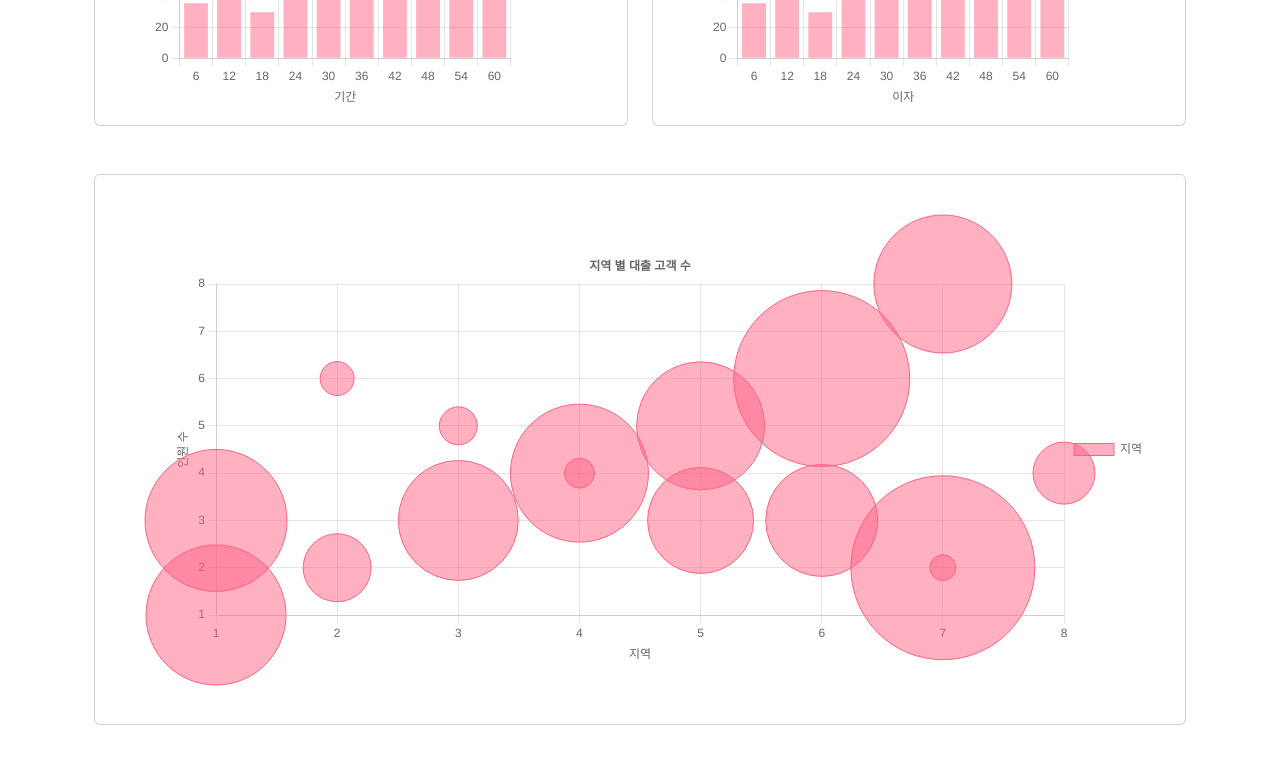
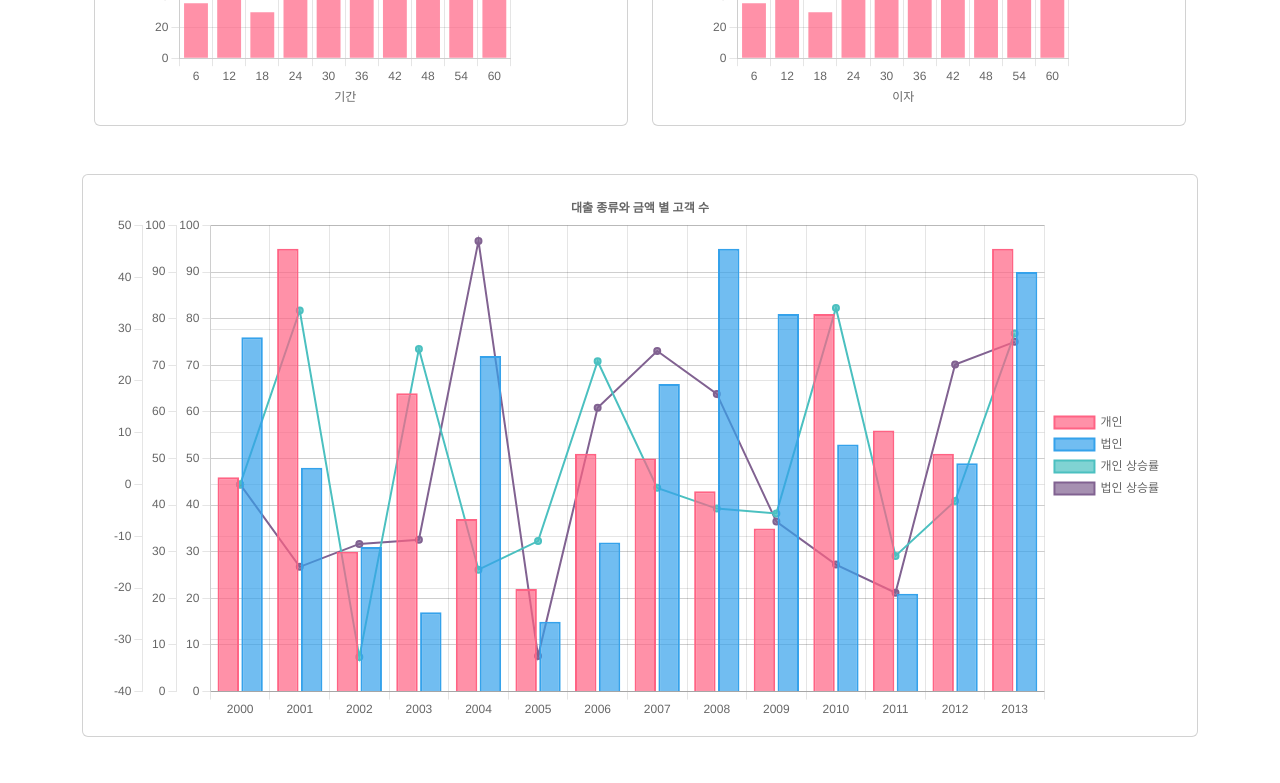
Before and after one commit to Team-doGet/bank-data-visualization, a React (Create React App) app in the folder client/: page /loan in a window 1280 px wide. Shown: the part 920-1703 px from the top of the page. Before the commit the page ends 1645 px from the top, so only its background shows below. Built offline with nearby package versions, Linux system fonts and the light colour scheme.

Commit message:
feat: 차트 틀 완성 #13

```diff
--- /dev/null
+++ b/client/public/api/loan/customers/amount.json
@@ -0,0 +1,51 @@
+{
+  "title": "대출 종류와 금액 별 고객 수",
+  "labels": [
+    "2000",
+    "2001",
+    "2002",
+    "2003",
+    "2004",
+    "2005",
+    "2006",
+    "2007",
+    "2008",
+    "2009",
+    "2010",
+    "2011",
+    "2012",
+    "2013"
+  ],
+  "datasets": [
+    {
+      "type": "bar",
+      "label": "개인",
+      "borderWidth": 2,
+      "yAxisID": "y-axis-1",
+      "data": [46, 95, 30, 64, 37, 22, 51, 50, 43, 35, 81, 56, 51, 95]
+    },
+    {
+      "borderWidth": 2,
+      "type": "bar",
+      "label": "법인",
+      "yAxisID": "y-axis-1",
+      "data": [76, 48, 31, 17, 72, 15, 32, 66, 95, 81, 53, 21, 49, 90]
+    },
+    {
+      "type": "line",
+      "label": "개인 상승률",
+      "borderWidth": 2,
+      "fill": false,
+      "yAxisID": "y-axis-2",
+      "data": [146, 195, 130, 164, 137, 122, 151, 150, 143, 135, 181, 156, 151, 195]
+    },
+    {
+      "type": "line",
+      "label": "법인 상승률",
+      "borderWidth": 2,
+      "fill": false,
+      "yAxisID": "y-axis-2",
+      "data": [176, 148, 131, 117, 172, 115, 132, 166, 195, 181, 153, 121, 149, 190]
+    }
+  ]
+}
--- a/client/public/api/loan/customers/region.json
+++ b/client/public/api/loan/customers/region.json
@@ -15,22 +15,22 @@
     {
       "label": "지역",
       "data": [
-        { "x": "1", "y": "1", "r": 70 },
-        { "x": "2", "y": "2", "r": 34 },
-        { "x": "3", "y": "3", "r": 60 },
-        { "x": "4", "y": "4", "r": 69 },
-        { "x": "5", "y": "5", "r": 64 },
-        { "x": "6", "y": "6", "r": 88 },
-        { "x": "7", "y": "8", "r": 69 },
-        { "x": "1", "y": "3", "r": 71 },
+        { "x": "1", "y": "1", "r": 10 },
+        { "x": "2", "y": "2", "r": 24 },
+        { "x": "3", "y": "3", "r": 20 },
+        { "x": "4", "y": "4", "r": 29 },
+        { "x": "5", "y": "5", "r": 24 },
+        { "x": "6", "y": "6", "r": 18 },
+        { "x": "7", "y": "8", "r": 19 },
+        { "x": "1", "y": "3", "r": 21 },
         { "x": "2", "y": "6", "r": 17 },
         { "x": "3", "y": "5", "r": 19 },
         { "x": "4", "y": "4", "r": 15 },
-        { "x": "5", "y": "3", "r": 53 },
-        { "x": "6", "y": "3", "r": 56 },
+        { "x": "5", "y": "3", "r": 13 },
+        { "x": "6", "y": "3", "r": 16 },
         { "x": "7", "y": "2", "r": 13 },
-        { "x": "7", "y": "2", "r": 92 },
-        { "x": "8", "y": "4", "r": 31 }
+        { "x": "7", "y": "2", "r": 12 },
+        { "x": "8", "y": "4", "r": 11 }
       ]
     }
   ]
--- /dev/null
+++ b/client/public/api/loan/stats.json
@@ -0,0 +1,49 @@
+{
+  "title": "금액 통계",
+  "labels": [
+    "2000",
+    "2001",
+    "2002",
+    "2003",
+    "2004",
+    "2005",
+    "2006",
+    "2007",
+    "2008",
+    "2009",
+    "2010",
+    "2011",
+    "2012",
+    "2013"
+  ],
+  "datasets": [
+    {
+      "label": "최댓값",
+      "data": [
+        30000000, 25000000, 50000000, 52000000, 57000000, 59000000, 62000000, 72000000, 66000000, 70000000, 49000000,
+        47000000, 38000000, 48000000
+      ]
+    },
+    {
+      "label": "평균값",
+      "data": [
+        15000000, 12500000, 25000000, 26000000, 34000000, 28000000, 26000000, 36000000, 33000000, 34000000, 29000000,
+        17500000, 23400000, 22300000
+      ]
+    },
+    {
+      "label": "최빈값",
+      "data": [
+        25000000, 22500000, 15000000, 16000000, 24000000, 22000000, 18000000, 21200000, 20400000, 20800000, 19000000,
+        27500000, 11400000, 22300000
+      ]
+    },
+    {
+      "label": "중앙값",
+      "data": [
+        15000000, 12500000, 25000000, 26000000, 34000000, 14000000, 16000000, 18000000, 21000000, 22000000, 19000000,
+        17500000, 13400000, 12300000
+      ]
+    }
+  ]
+}
--- a/client/src/App.js
+++ b/client/src/App.js
@@ -1,14 +1,14 @@
-import { BrowserRouter, Routes, Route } from "react-router-dom";
-import { Container } from "react-bootstrap";
-import AppHeader from "./component/Header";
-import Navigation from "./component/Navigation";
-import Example from "./page/Example";
-import Home from "./page/Home";
-import Loan from "./page/Loan";
-import Financial from "./page/Financial";
-import Deposit from "./page/Deposit";
-import Income from "./page/Income";
-import Footer from "./component/Footer";
+import { BrowserRouter, Routes, Route } from 'react-router-dom';
+import { Container } from 'react-bootstrap';
+import AppHeader from './component/Header';
+import Navigation from './component/Navigation';
+import Example from './page/Example';
+import Home from './page/Home';
+import Loan from './page/Loan';
+import Financial from './page/Financial';
+import Deposit from './page/Deposit';
+import Income from './page/Income';
+import Footer from './component/Footer';
 
 const App = () => {
   return (
@@ -19,7 +19,7 @@ const App = () => {
         <Container>
           <Routes>
             <Route path="/" element={<Home />}></Route>
-            <Route path="/" element={<Example />}></Route>
+            <Route path="/1" element={<Example />}></Route>
             <Route path="/loan" element={<Loan />}></Route>
             <Route path="/deposit" element={<Deposit />}></Route>
             <Route path="/income" element={<Income />}></Route>
--- a/client/src/ColorSet.js
+++ b/client/src/ColorSet.js
@@ -1,15 +1,19 @@
 const ColorSet = [
   {
-    borderColor: "rgb(255, 99, 132)",
-    backgroundColor: "rgba(255, 99, 132, 0.5)",
+    borderColor: 'rgb(255, 99, 132)',
+    backgroundColor: 'rgba(255, 99, 132, 0.7)',
   },
   {
-    borderColor: "rgb(53, 162, 235)",
-    backgroundColor: "rgba(53, 162, 235, 0.5)",
+    borderColor: 'rgb(53, 162, 235)',
+    backgroundColor: 'rgba(53, 162, 235, 0.7)',
   },
   {
-    borderColor: "rgb(75, 192, 192)",
-    backgroundColor: "rgb(75, 192, 192,0.5)",
+    borderColor: 'rgb(75, 192, 192)',
+    backgroundColor: 'rgb(75, 192, 192,0.7)',
+  },
+  {
+    borderColor: 'rgb(129, 98, 145)',
+    backgroundColor: 'rgb(129, 98, 145, 0.7)',
   },
 ];
 export default ColorSet;
--- /dev/null
+++ b/client/src/component/LineGraph.js
@@ -0,0 +1,74 @@
+import React, { useEffect, useState } from 'react';
+import { Line } from 'react-chartjs-2';
+import { Row, Card, Container } from 'react-bootstrap';
+import ColorSet from '../ColorSet';
+
+const BarGraph = ({ term, url, xLabel, yLabel }) => {
+  const [data, setData] = useState({
+    labels: [],
+    datasets: [],
+  });
+  const [options, setOptions] = useState({});
+
+  const fetchData = async (term) => {
+    try {
+      const response = await fetch(url);
+      const data = await response.json();
+
+      setOptions({
+        responsive: true,
+        plugins: {
+          legend: {
+            position: 'right',
+          },
+          title: {
+            display: true,
+            text: data.title,
+          },
+        },
+        scales: {
+          x: {
+            title: {
+              display: true,
+              text: xLabel,
+            },
+          },
+          y: {
+            title: {
+              display: true,
+              text: yLabel,
+            },
+          },
+        },
+      });
+      setData({
+        labels: data.labels,
+        datasets: data.datasets.map((e, i) => ({
+          ...e,
+          ...ColorSet[i],
+        })),
+      });
+    } catch (error) {
+      console.error(error);
+    }
+  };
+
+  useEffect(() => {
+    fetchData(term);
+  });
+
+  return (
+    <Container fluid>
+      <Row className="content-page mt-4"></Row>
+      <Row className="mt-4">
+        <Card>
+          <Card.Body>
+            <Line options={options} data={data} />
+          </Card.Body>
+        </Card>
+      </Row>
+    </Container>
+  );
+};
+
+export default BarGraph;
--- /dev/null
+++ b/client/src/component/MultiGraph.js
@@ -0,0 +1,124 @@
+import React, { useEffect, useState } from 'react';
+import { Chart } from 'react-chartjs-2';
+import { Row, Card, Container } from 'react-bootstrap';
+import ColorSet from '../ColorSet';
+
+const MultiGraph = ({ term, url, xLabel, yLabel1, yLabel2 }) => {
+  const [data, setData] = useState({
+    labels: [],
+    datasets: [],
+  });
+  const [options, setOptions] = useState({});
+
+  const fetchData = async (term) => {
+    try {
+      const response = await fetch(url);
+      const data = await response.json();
+
+      setOptions({
+        responsive: true,
+        plugins: {
+          legend: {
+            position: 'right',
+          },
+          title: {
+            display: true,
+            text: data.title,
+          },
+        },
+        options: {
+          scales: {
+            x: {
+              title: {
+                display: true,
+                text: xLabel,
+              },
+            },
+            'y-left': {
+              id: 'y-axis-1',
+              position: 'left',
+
+              title: {
+                display: true,
+                text: yLabel1,
+              },
+              ticks: {
+                beginAtZero: true,
+              },
+            },
+            'y-right': {
+              position: 'right',
+              id: 'y-axis-2',
+              title: {
+                display: true,
+                text: yLabel2,
+              },
+              ticks: {
+                beginAtZero: true,
+              },
+            },
+          },
+        },
+      });
+      setData({
+        labels: data.labels,
+        datasets: data.datasets.map((e, i) => {
+          if (i < 2) {
+            if (i === 1) {
+              return {
+                ...e,
+                ...ColorSet[i],
+                yAxisID: 'y-left',
+              };
+            }
+            return {
+              ...e,
+              ...ColorSet[i],
+            };
+          } else {
+            const temp = [0];
+            for (let index = 1; index < e.data.length; index++) {
+              const element = ((e.data[index] - e.data[index - 1]) / e.data[index - 1]) * 100;
+              temp.push(element);
+            }
+            if (i === 2) {
+              return {
+                ...e,
+                data: temp,
+                ...ColorSet[i],
+              };
+            } else {
+              return {
+                ...e,
+                data: temp,
+                ...ColorSet[i],
+                // yAxisID: 'y-right',
+              };
+            }
+          }
+        }),
+      });
+    } catch (error) {
+      console.error(error);
+    }
+  };
+
+  useEffect(() => {
+    fetchData(term);
+  });
+
+  return (
+    <Container fluid>
+      <Row className="content-page mt-4"></Row>
+      <Row className="mt-4">
+        <Card>
+          <Card.Body>
+            <Chart type="bar" options={options} data={data} />
+          </Card.Body>
+        </Card>
+      </Row>
+    </Container>
+  );
+};
+
+export default MultiGraph;
--- a/client/src/page/Loan.js
+++ b/client/src/page/Loan.js
@@ -4,6 +4,8 @@ import PeriodForm from '../component/PeriodForm';
 
 import BubbleGraph from '../component/BubbleGraph';
 import BarGraph from '../component/BarGraph';
+import LineGraph from '../component/LineGraph';
+import MultiGraph from '../component/MultiGraph';
 import { Row, Col, Container } from 'react-bootstrap';
 
 const Loan = () => {
@@ -33,6 +35,9 @@ const Loan = () => {
         <Col>
           <BarGraph term={term} url="/api/loan/interest.json" xLabel={'이자'} yLabel={'인원 수'}></BarGraph>
         </Col>
+        <MultiGraph term={term} url="/api/loan/customers/amount.json" xLabel={'금액'} yLabel={'인원 수'}></MultiGraph>
+
+        <LineGraph term={term} url="/api/loan/stats.json" xLabel={'통계'} yLabel={'금액'}></LineGraph>
       </Row>
 
       <BubbleGraph term={term} url="/api/loan/customers/region.json" xLabel={'지역'} yLabel={'인원 수'}></BubbleGraph>
```
